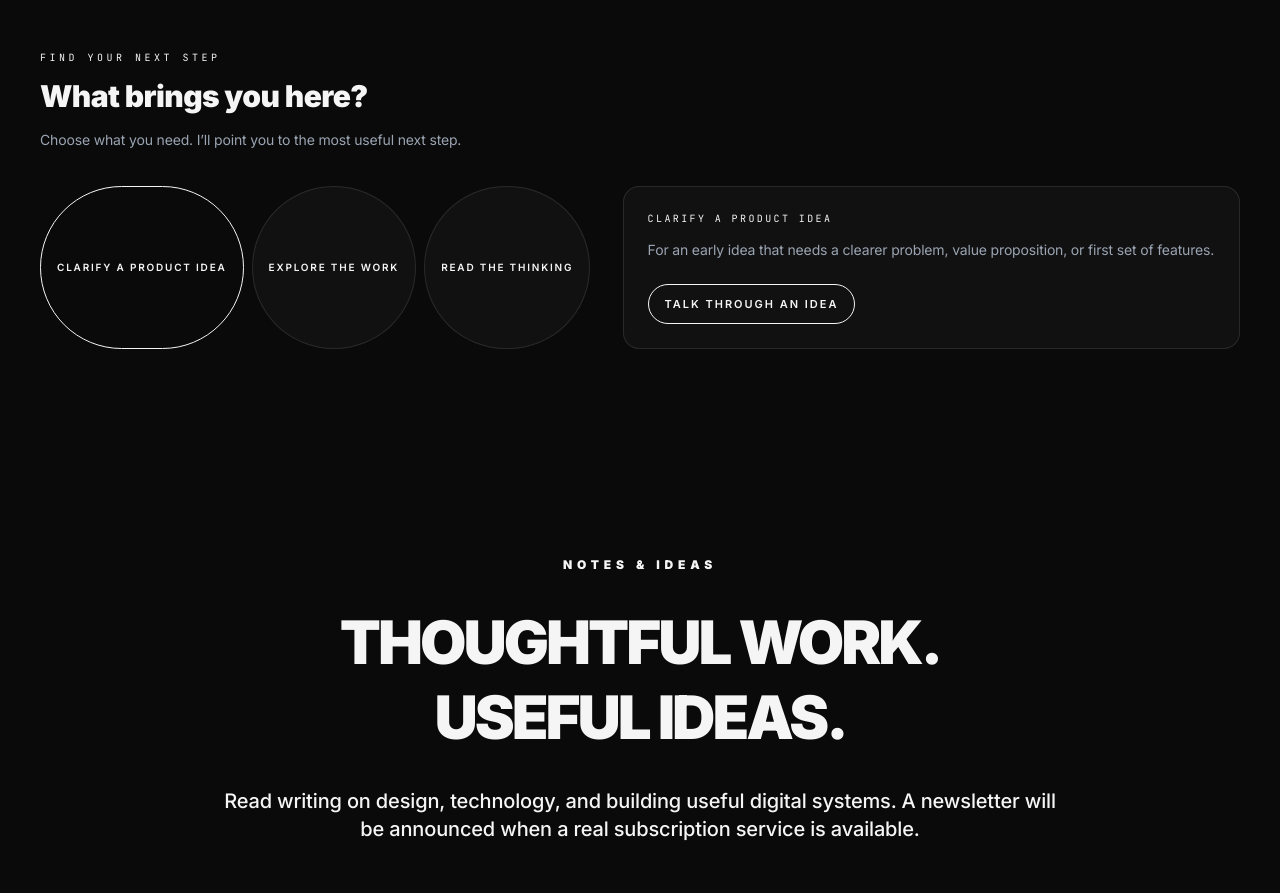
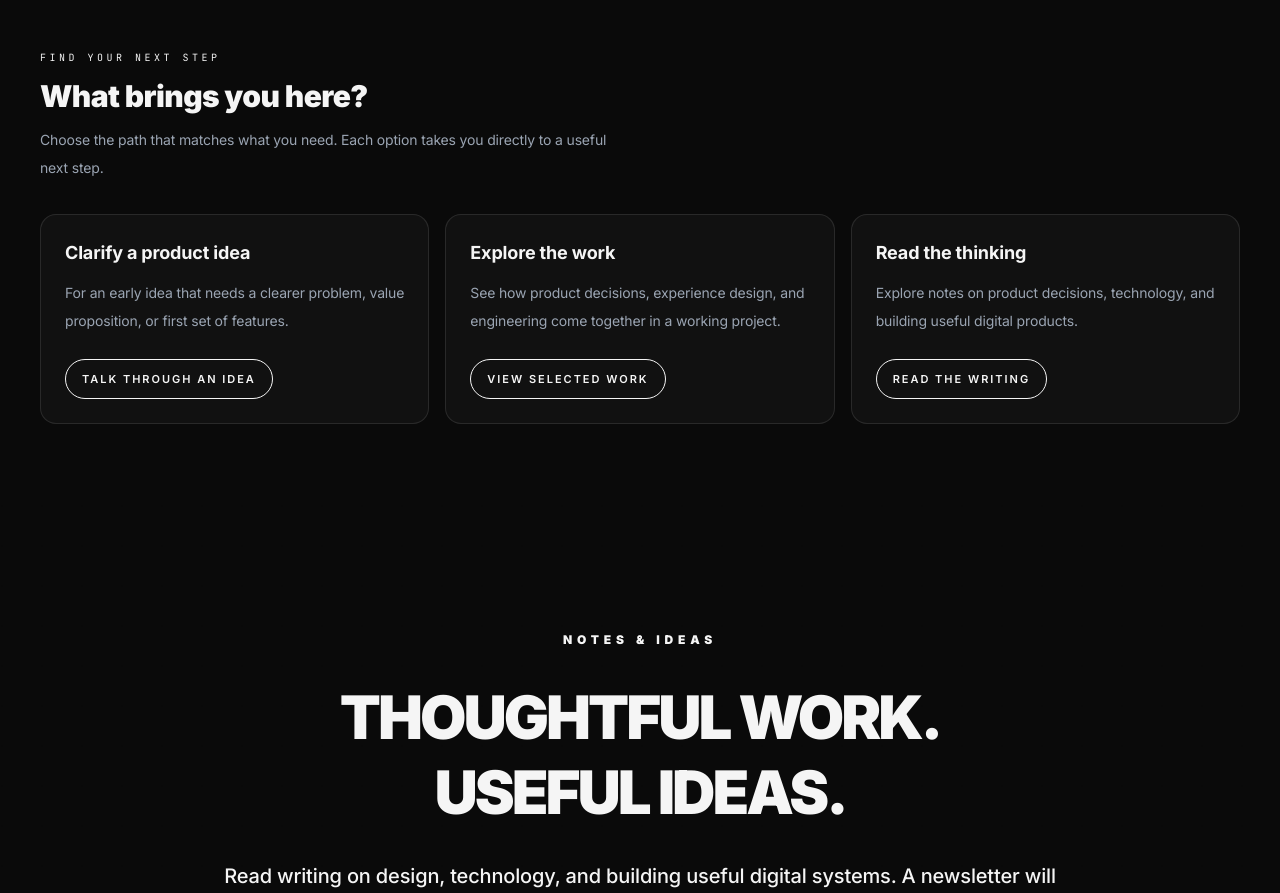
Before and after one commit to Kallon-Tech-savvy/Alhajicmkallon, a Next.js app: page / in a window 1280 px wide. Shown: the part 4600-5493 px from the top of the page. Built offline with nearby package versions, Linux system fonts and the light colour scheme.

Commit message:
perf: server-render homepage visitor paths

```diff
--- a/src/components/VisitorPath.tsx
+++ b/src/components/VisitorPath.tsx
@@ -1,6 +1,3 @@
-'use client';
-
-import { useState } from 'react';
 import Link from 'next/link';
 
 const onboardingOptions = [
@@ -27,10 +24,11 @@ const onboardingOptions = [
   },
 ] as const;
 
+/**
+ * Static server-rendered visitor routes keep the homepage journey useful
+ * without shipping client-side state just to reveal one of three links.
+ */
 export function VisitorPath() {
-  const [selectedFlow, setSelectedFlow] = useState<(typeof onboardingOptions)[number]['id']>('launch');
-  const activeFlow = onboardingOptions.find((option) => option.id === selectedFlow) ?? onboardingOptions[0];
-
   return (
     <section className="border-t border-[#2A2A2A] bg-[#0A0A0A] px-6 py-20 md:px-8 lg:px-10">
       <div className="mx-auto max-w-7xl">
@@ -42,47 +40,30 @@ export function VisitorPath() {
             What brings you here?
           </h2>
           <p className="mt-3 text-sm leading-7 text-[#9aa4b2]">
-            Choose what you need. I’ll point you to the most useful next step.
+            Choose the path that matches what you need. Each option takes you directly to a useful next step.
           </p>
         </div>
 
-        <div className="grid gap-6 lg:grid-cols-[0.95fr_1.05fr]">
-          <div className="flex flex-wrap gap-2" aria-label="Choose your next step">
-            {onboardingOptions.map((option) => {
-              const isActive = option.id === selectedFlow;
-              return (
-                <button
-                  key={option.id}
-                  type="button"
-                  aria-pressed={isActive}
-                  onClick={() => setSelectedFlow(option.id)}
-                  className={`rounded-full border px-4 py-2 text-[10px] font-semibold uppercase tracking-[0.18em] transition-colors duration-200 ${
-                    isActive
-                      ? 'border-pride-blue bg-pride-blue/16 text-pride-blue'
-                      : 'border-white/10 bg-white/[0.03] text-muted hover:border-pride-blue/35 hover:text-ivory'
-                  }`}
-                >
-                  {option.title}
-                </button>
-              );
-            })}
-          </div>
-
-          <div
-            key={activeFlow.id}
-            className="animate-[slide-up_180ms_ease-out_both] rounded-2xl border border-white/10 bg-white/[0.03] p-6"
-          >
-              <p className="mb-2 font-[family-name:var(--font-jetbrains-mono)] text-[10px] uppercase tracking-[0.24em] text-pride-blue">
-                {activeFlow.title}
+        <div className="grid gap-4 md:grid-cols-3">
+          {onboardingOptions.map((option) => (
+            <article
+              key={option.id}
+              className="flex h-full flex-col rounded-2xl border border-white/10 bg-white/[0.03] p-6 transition-colors duration-200 hover:border-pride-blue/35"
+            >
+              <h3 className="mb-3 font-space text-lg font-bold text-ivory">
+                {option.title}
+              </h3>
+              <p className="mb-6 flex-1 text-sm leading-7 text-[#9aa4b2]">
+                {option.summary}
               </p>
-              <p className="mb-5 text-sm leading-7 text-[#9aa4b2]">{activeFlow.summary}</p>
               <Link
-                href={activeFlow.href}
-                className="inline-flex items-center justify-center rounded-full border border-pride-blue bg-pride-blue/12 px-4 py-2.5 text-[11px] font-semibold uppercase tracking-[0.18em] text-pride-blue transition-colors duration-200 hover:bg-pride-blue/20"
+                href={option.href}
+                className="inline-flex w-fit items-center justify-center rounded-full border border-pride-blue bg-pride-blue/12 px-4 py-2.5 text-[11px] font-semibold uppercase tracking-[0.18em] text-pride-blue transition-colors duration-200 hover:bg-pride-blue/20"
               >
-                {activeFlow.cta}
+                {option.cta}
               </Link>
-          </div>
+            </article>
+          ))}
         </div>
       </div>
     </section>
```
